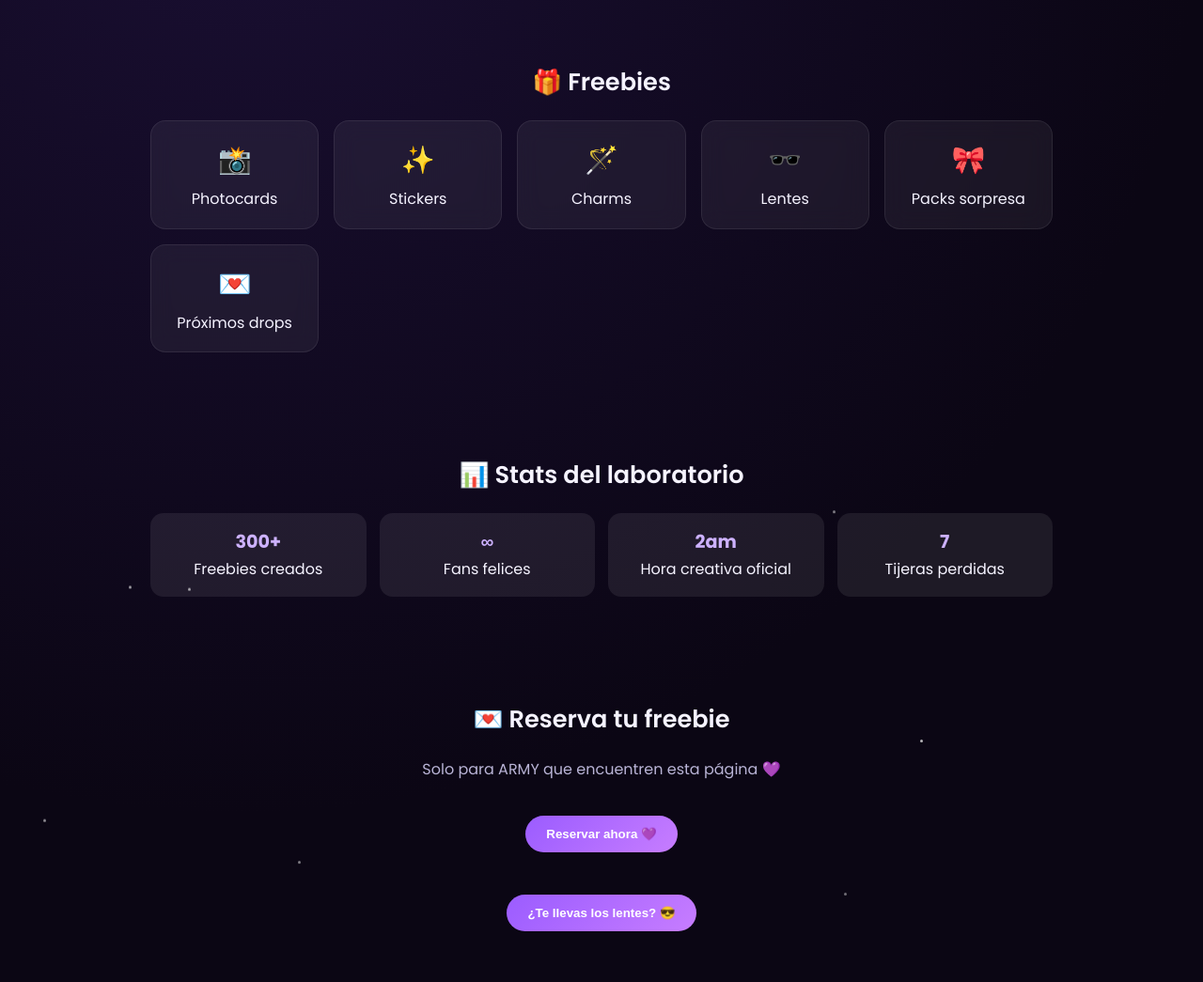
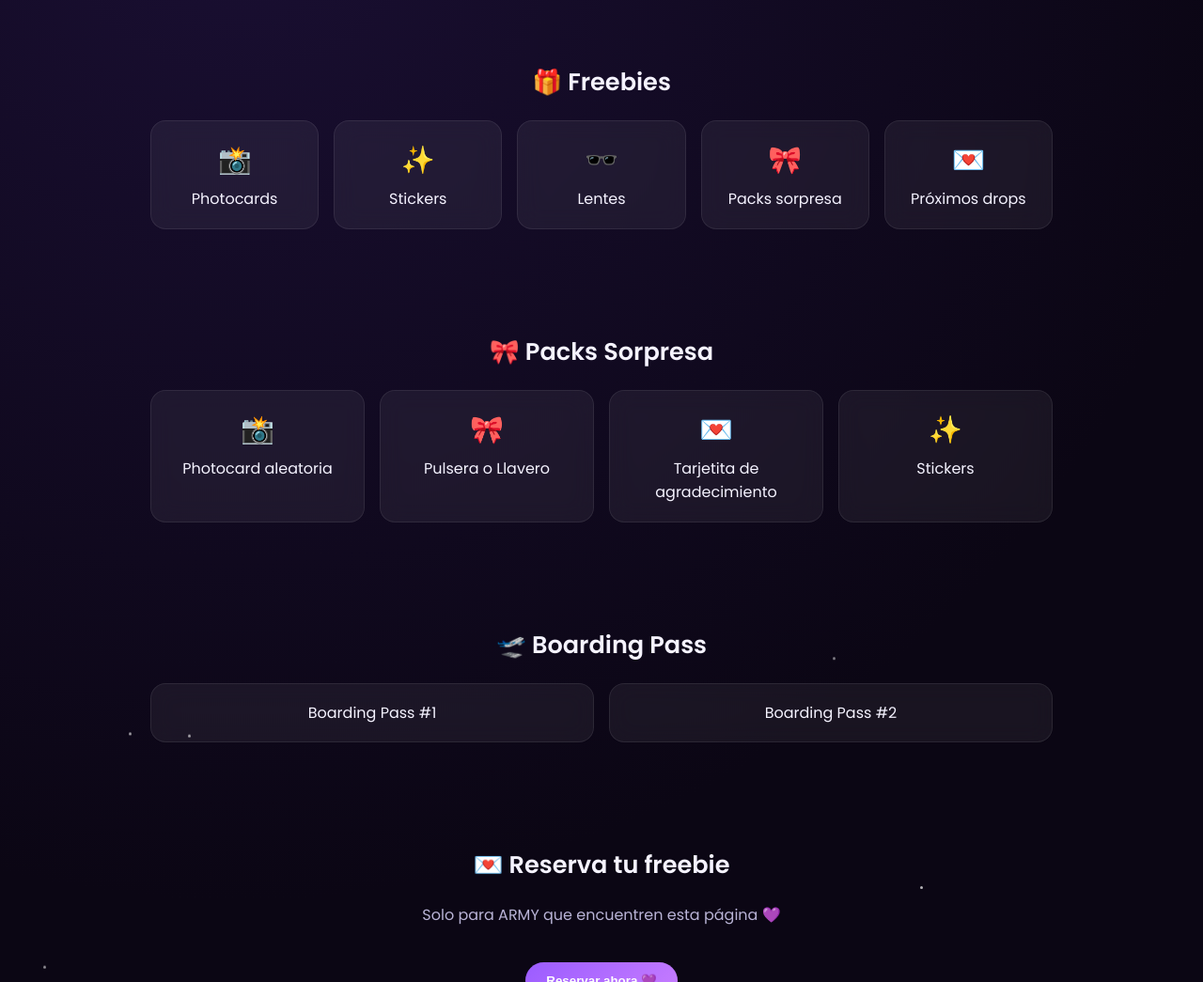
Before and after one commit to GabrielaVillarroelZ/purple-freebies-lab, a plain HTML site: page index.html in a window 1280 px wide. Shown: the part 500-1545 px from the top of the page at 94% size. Drawn offline with Linux system fonts and the light colour scheme.

Commit message:
Refactor modal and card interactions in index.html

```diff
--- a/index.html
+++ b/index.html
@@ -25,16 +25,12 @@
     .hero-btn { margin-top: 25px; display: inline-block; background: linear-gradient(135deg, #9b5cff, #c77dff); padding: 12px 22px; border-radius: 999px; text-decoration: none; color: white; font-weight: 600; transition: 0.3s; border: none; cursor: pointer; }
     .hero-btn:hover { transform: translateY(-3px) scale(1.03); box-shadow: 0 10px 30px rgba(155,92,255,0.4); }
     .glow-click { animation: glowClick 0.5s ease forwards; }
-    @keyframes glowClick {
-      0% { box-shadow: 0 0 0px rgba(155,92,255,0.8); }
-      50% { box-shadow: 0 0 20px rgba(155,92,255,0.8); transform: scale(1.05); }
-      100% { box-shadow: 0 0 0px rgba(155,92,255,0); transform: scale(1); }
-    }
+    @keyframes glowClick { 0% { box-shadow: 0 0 0px rgba(155,92,255,0.8); } 50% { box-shadow: 0 0 20px rgba(155,92,255,0.8); transform: scale(1.05); } 100% { box-shadow: 0 0 0px rgba(155,92,255,0); transform: scale(1); } }
     section { padding: 55px 20px; max-width: 1000px; margin: auto; }
     .section-title { font-size: 1.6rem; margin-bottom: 20px; font-weight: 600; text-align: center; }
     .bts-banner { background: linear-gradient(135deg, rgba(155,92,255,0.25), rgba(199,125,255,0.1)); border-radius: 18px; padding: 25px; backdrop-filter: blur(10px); border: 1px solid rgba(255,255,255,0.08); text-align: center; }
     .grid { display: grid; grid-template-columns: repeat(auto-fit, minmax(150px, 1fr)); gap: 16px; margin-top: 20px; }
-    .card { background: var(--card); border-radius: 16px; padding: 18px; text-align: center; backdrop-filter: blur(12px); border: 1px solid rgba(255,255,255,0.08); transition: 0.25s ease; }
+    .card { background: var(--card); border-radius: 16px; padding: 18px; text-align: center; backdrop-filter: blur(12px); border: 1px solid rgba(255,255,255,0.08); transition: 0.25s ease; cursor: pointer; }
     .card:hover { transform: translateY(-5px); box-shadow: 0 8px 25px rgba(155,92,255,0.25); }
     .emoji { font-size: 1.8rem; margin-bottom: 6px; }
     .stats { display: grid; grid-template-columns: repeat(auto-fit, minmax(130px, 1fr)); gap: 14px; margin-top: 10px; }
@@ -44,6 +40,12 @@
     #lentesResult { text-align: center; margin-top: 12px; color: var(--accent-soft); font-weight:600; }
     footer { text-align: center; padding: 35px 20px 50px; color: var(--muted); font-size: 0.85rem; }
     .sparkle { position: fixed; width: 3px; height: 3px; background: white; border-radius: 50%; opacity: 0.7; animation: float 8s linear infinite; }
+
+    /* Modal styles */
+    .modal { display: none; position: fixed; z-index: 1000; left: 0; top: 0; width: 100%; height: 100%; overflow:auto; background-color: rgba(0,0,0,0.8); }
+    .modal-content { background: var(--card); margin: 10% auto; padding: 20px; border-radius: 16px; max-width: 500px; text-align: center; position: relative; }
+    .close { position: absolute; top: 10px; right: 15px; font-size: 1.5rem; cursor: pointer; }
+
     @keyframes fadeIn { from { opacity: 0; transform: translateY(10px); } to { opacity: 1; transform: translateY(0); } }
     @keyframes float { from { transform: translateY(0); opacity: 0; } 50% { opacity: 0.8; } to { transform: translateY(-120vh); opacity: 0; } }
     @media (max-width: 600px) { h1 { font-size: 2.1rem; } .subtitle { font-size: 0.9rem; } section { padding: 45px 18px; } }
@@ -68,25 +70,36 @@
   <section id="freebies">
     <h2 class="section-title">🎁 Freebies</h2>
     <div class="grid">
-      <div class="card"><div class="emoji">📸</div>Photocards</div>
-      <div class="card"><div class="emoji">✨</div>Stickers</div>
-      <div class="card"><div class="emoji">🪄</div>Charms</div>
-      <div class="card"><div class="emoji">🕶️</div>Lentes</div>
-      <div class="card"><div class="emoji">🎀</div>Packs sorpresa</div>
-      <div class="card"><div class="emoji">💌</div>Próximos drops</div>
+      <div class="card" onclick="openModal('photocard')"><div class="emoji">📸</div>Photocards</div>
+      <div class="card" onclick="openModal('stickers')"><div class="emoji">✨</div>Stickers</div>
+
+      <div class="card" onclick="openModal('lentes')"><div class="emoji">🕶️</div>Lentes</div>
+      <div class="card" onclick="openModal('packs')"><div class="emoji">🎀</div>Packs sorpresa</div>
+      <div class="card" onclick="openModal('drops')"><div class="emoji">💌</div>Próximos drops</div>
     </div>
   </section>
 
+  <!-- Packs Sorpresa -->
   <section>
-    <h2 class="section-title">📊 Stats del laboratorio</h2>
-    <div class="stats">
-      <div class="stat"><h3>300+</h3><p>Freebies creados</p></div>
-      <div class="stat"><h3>∞</h3><p>Fans felices</p></div>
-      <div class="stat"><h3>2am</h3><p>Hora creativa oficial</p></div>
-      <div class="stat"><h3>7</h3><p>Tijeras perdidas</p></div>
+    <h2 class="section-title">🎀 Packs Sorpresa</h2>
+    <div class="grid" id="sorpresaGrid">
+      <div class="card" onclick="openModal('photocard')"><div class="emoji">📸</div><p>Photocard aleatoria</p></div>
+      <div class="card" onclick="openModal('pulsera')"><div class="emoji">🎀</div><p>Pulsera o Llavero</p></div>
+      <div class="card" onclick="openModal('tarjeta')"><div class="emoji">💌</div><p>Tarjetita de agradecimiento</p></div>
+      <div class="card" onclick="openModal('stickers')"><div class="emoji">✨</div><p>Stickers</p></div>
     </div>
   </section>
 
+  <!-- Boarding Pass -->
+  <section>
+    <h2 class="section-title">🛫 Boarding Pass</h2>
+    <div class="grid" id="boardingGrid">
+      <div class="card" onclick="openModal('boarding1')"><p>Boarding Pass #1</p></div>
+      <div class="card" onclick="openModal('boarding2')"><p>Boarding Pass #2</p></div>
+    </div>
+  </section>
+
+  <!-- Reserva Freebie -->
   <section>
     <h2 class="section-title">💌 Reserva tu freebie</h2>
     <p style="text-align:center;color:var(--muted);margin-bottom:12px">Solo para ARMY que encuentren esta página 💜</p>
@@ -95,13 +108,9 @@
     </div>
 
     <div class="form-card" id="formCard">
-      <iframe
-        src="https://docs.google.com/forms/d/e/1FAIpQLSfw-InbQ0xiXcCM3nuL2gkFudpl3qoRC3963PPpqTTt34E0Xg/viewform?embedded=true"
-        width="100%" height="1000" style="border:none;border-radius:12px;">
-      </iframe>
+      <iframe src="https://docs.google.com/forms/d/e/1FAIpQLSfw-InbQ0xiXcCM3nuL2gkFudpl3qoRC3963PPpqTTt34E0Xg/viewform?embedded=true" width="100%" height="1000" style="border:none;border-radius:12px;"></iframe>
     </div>
 
-    <!-- Botón de lentes aleatorio FUERA del formulario con efecto glow -->
     <div style="margin-top:20px; text-align:center;">
       <button id="lentesBtn" class="hero-btn" onclick="randomLentesGlow()">¿Te llevas los lentes? 😎</button>
       <p id="lentesResult"></p>
@@ -114,7 +123,35 @@
     © 2026 Purple Freebies Lab
   </footer>
 
+  <!-- Modal -->
+  <div id="modal" class="modal">
+    <div class="modal-content" id="modalContent">
+      <span class="close" onclick="closeModal()">&times;</span>
+      <div id="modalBody"></div>
+    </div>
+  </div>
+
   <script>
+    const modalInfo = {
+      photocard: `<h3>Photocard BTS 💜</h3><p>Incluye una photocard aleatoria de tu miembro favorito.</p>`,
+           pulsera: `<h3>Pulsera o Llavero 🎀</h3><p>Incluye una pulsera sorpresa o llavero.</p><img src='94C03490-D2FA-4D0A-A66E-5A49A40423A5.jpg' style='width:100%;border-radius:12px;'><video width='100%' controls style='margin-top:10px;'><source src='870F15E1-BB45-4124-9E37-6CDBBDDF1B25.mp4' type='video/mp4'></video>`,
+      tarjeta: `<h3>Tarjetita de agradecimiento 💌</h3><p>Un mensaje especial solo para ti.</p><img src='Happy Concert Day 💜.jpg' style='width:100%;border-radius:12px;'>`,
+      stickers: `<h3>Stickers ✨</h3><p>Un set de stickers sorpresa.</p>`,
+      lentes: `<h3>Lentes 😎</h3><p>¡Prueba tu suerte con los lentes!</p>`,
+      drops: `<h3>Próximos drops 💌</h3><p>Anticípate a las sorpresas que vienen.</p>`,
+      boarding1: `<h3>Boarding Pass #1 🛫</h3><img src='DAY-1.jpg' style='width:100%;border-radius:12px;'>`,
+      boarding2: `<h3>Boarding Pass #2 🛫</h3><img src='DAY-2.jpg' style='width:100%;border-radius:12px;'>`
+    };
+
+    function openModal(item){
+      document.getElementById('modalBody').innerHTML = modalInfo[item];
+      document.getElementById('modal').style.display = 'block';
+    }
+
+    function closeModal(){
+      document.getElementById('modal').style.display = 'none';
+    }
+
     function toggleForm() {
       const f = document.getElementById('formCard');
       f.style.display = f.style.display === 'block' ? 'none' : 'block';
```
